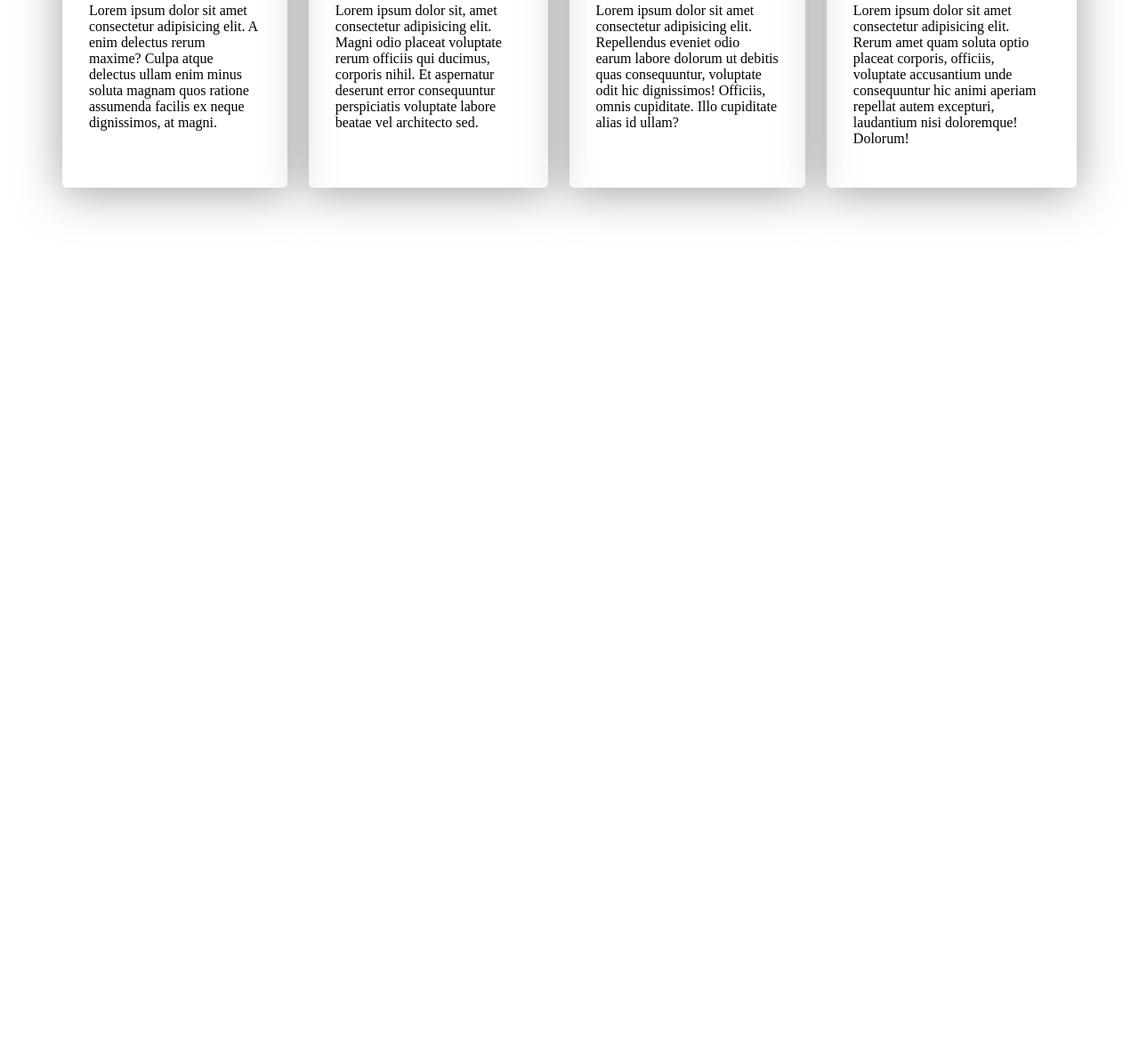
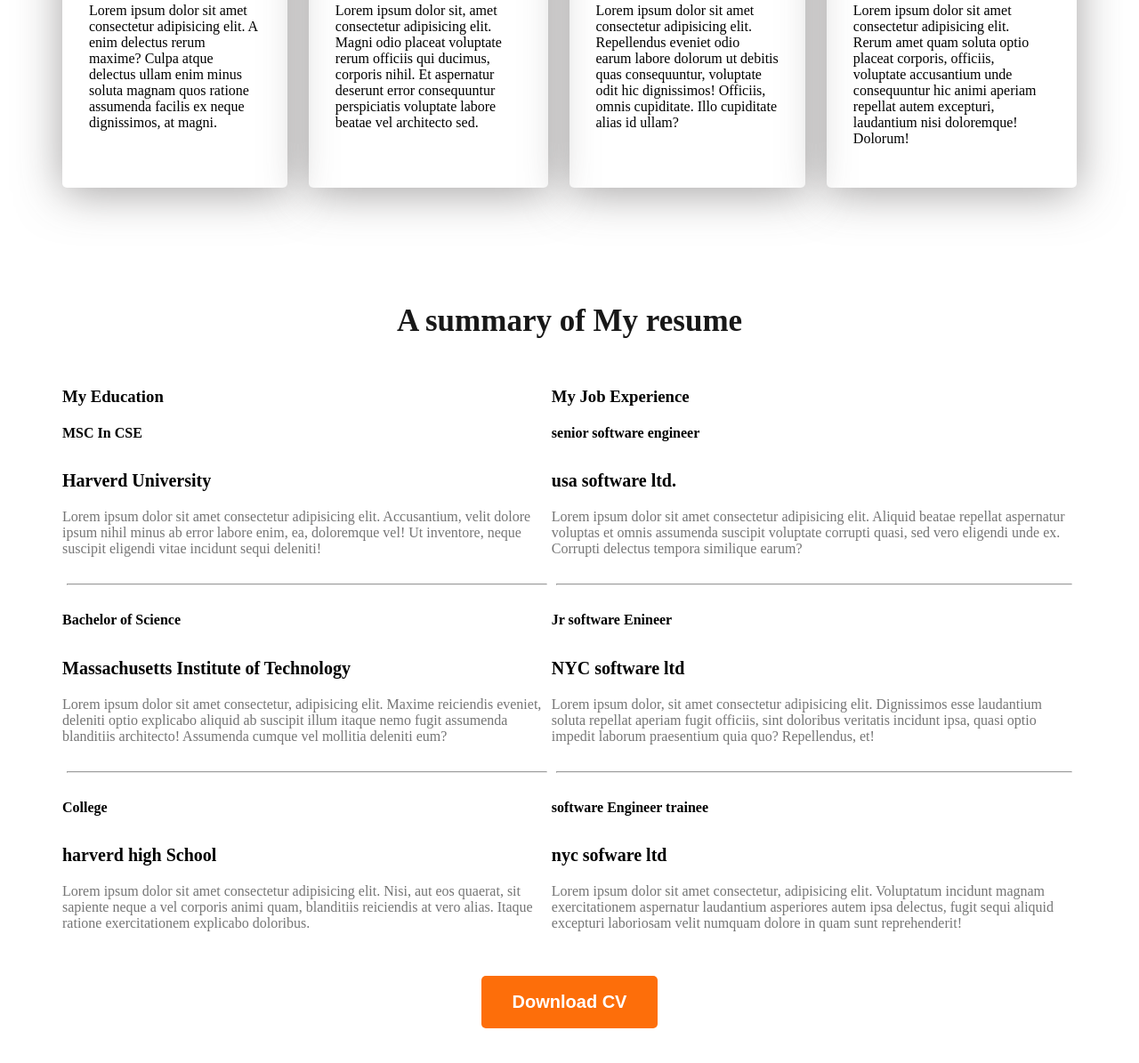
Before and after one commit to rjsuchy/portfoio-website, a plain HTML site: page index.html in a window 1280 px wide. Shown: the part 1891-3086 px from the top of the page at 89% size. Before the commit the page ends 2202 px from the top, so only its background shows below. Drawn offline with Linux system fonts and the light colour scheme.

Commit message:
resume section added

```diff
--- a/index.html
+++ b/index.html
@@ -94,6 +94,59 @@
             </div>
         </section>
 
+        <section class="resume">
+            <h3 class="section-title text-center">A summary of My resume </h3>
+            <div class="resume-container" >
+                <!-- .resume-column*2>h3.resume-coloumn-title+.experience*3>h4.experience-title+h5.experience-subtitle+.experience-description -->
+
+                <div class="resume-column">
+                    <h3 class="resume-coloumn-title">My Education</h3>
+                    <div class="experience">
+                        <h4 class="experience-title">MSC In CSE</h4>
+                        <h5 class="experience-subtitle">Harverd University</h5>
+                        <div class="experience-description">Lorem ipsum dolor sit amet consectetur adipisicing elit. Accusantium, velit dolore ipsum nihil minus ab error labore enim, ea, doloremque vel! Ut inventore, neque suscipit eligendi vitae incidunt sequi deleniti!</div>
+                        <hr>
+                    </div>
+                    <div class="experience">
+                        <h4 class="experience-title">Bachelor of Science</h4>
+                        <h5 class="experience-subtitle">Massachusetts Institute of Technology
+                            </h5>
+                        <div class="experience-description">Lorem ipsum dolor sit amet consectetur, adipisicing elit. Maxime reiciendis eveniet, deleniti optio explicabo aliquid ab suscipit illum itaque nemo fugit assumenda blanditiis architecto! Assumenda cumque vel mollitia deleniti eum?</div>
+                        <hr>
+                    </div>
+                    <div class="experience">
+                        <h4 class="experience-title">College</h4>
+                        <h5 class="experience-subtitle">harverd high School</h5>
+                        <div class="experience-description">Lorem ipsum dolor sit amet consectetur adipisicing elit. Nisi, aut eos quaerat, sit sapiente neque a vel corporis animi quam, blanditiis reiciendis at vero alias. Itaque ratione exercitationem explicabo doloribus.</div>
+                    </div>
+                </div>
+
+                <div class="resume-column">
+                    <h3 class="resume-coloumn-title"> My Job Experience</h3>
+                    <div class="experience">
+                        <h4 class="experience-title">senior software engineer</h4>
+                        <h5 class="experience-subtitle"> usa software ltd.</h5>
+                        <div class="experience-description">Lorem ipsum dolor sit amet consectetur adipisicing elit. Aliquid beatae repellat aspernatur voluptas et omnis assumenda suscipit voluptate corrupti quasi, sed vero eligendi unde ex. Corrupti delectus tempora similique earum?</div>
+                    </div>
+                    <hr>
+                    <div class="experience">
+                        <h4 class="experience-title">Jr software Enineer</h4>
+                        <h5 class="experience-subtitle">NYC software ltd</h5>
+                        <div class="experience-description">Lorem ipsum dolor, sit amet consectetur adipisicing elit. Dignissimos esse laudantium soluta repellat aperiam fugit officiis, sint doloribus veritatis incidunt ipsa, quasi optio impedit laborum praesentium quia quo? Repellendus, et!</div>
+                    </div>
+                    <hr>
+                    <div class="experience">
+                        <h4 class="experience-title">software Engineer trainee</h4>
+                        <h5 class="experience-subtitle">nyc sofware ltd</h5>
+                        <div class="experience-description">Lorem ipsum dolor sit amet consectetur, adipisicing elit. Voluptatum incidunt magnam exercitationem aspernatur laudantium asperiores autem ipsa delectus, fugit sequi aliquid excepturi laboriosam velit numquam dolore in quam sunt reprehenderit!</div>
+                    </div>
+                </div>
+
+            </div>
+            <div class="text-center resume-download-cv">
+                <button class="btn-primary"> Download CV</button>
+            </div>
+        </section>
     </main>
 
     <footer>
--- a/styles/portfolio.css
+++ b/styles/portfolio.css
@@ -158,3 +158,30 @@ main section{
     box-shadow: 0px 6px 50px 0px rgba(77, 74, 74, 0.514) ;
     border-radius: 5px;
 }
+
+/*  resume section styles */
+.resume-container{
+    display: flex;
+    gap: 24x;
+
+}
+
+.experience-subtitle{
+    font-size: 20px;
+    font-weight: 600;
+    margin-bottom: 20px;
+}
+.experience-description {
+    color: #757575;
+
+
+}
+
+.resume hr{
+    margin: 30px 5px;
+}
+
+.resume-download-cv{
+    margin-top: 50px;
+
+}
```
